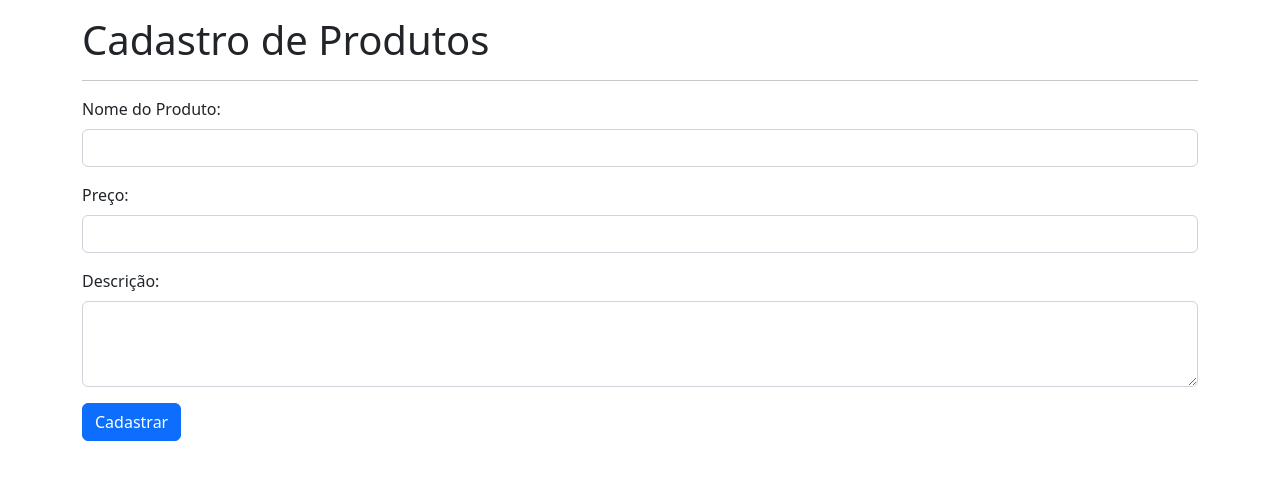
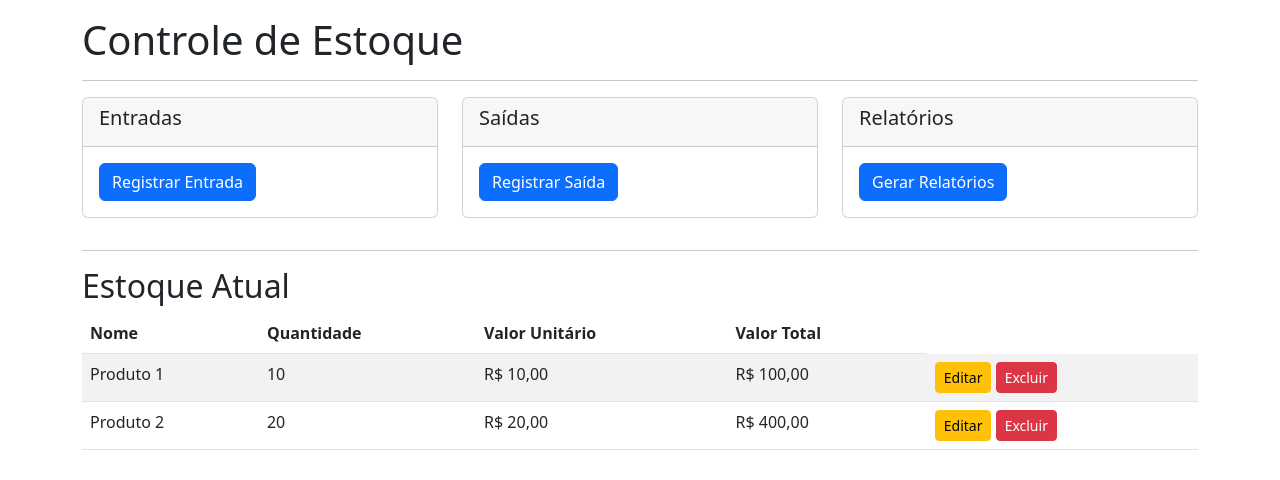
Before and after one commit to sspectro/controle-estoque-googleSheet, a website: page index.html in a window 1280 px wide. Drawn offline with nearby package versions, Linux system fonts and the light colour scheme.

Commit message:
Criação template index.html e cadastro.html

```diff
--- a/index.html
+++ b/index.html
@@ -9,23 +9,84 @@
   </head>
 <body>
     <div class="container mt-3">
-        <h1>Cadastro de Produtos</h1>
+        <h1>Controle de Estoque</h1>
         <hr>
-        <form action="/cadastrar-produto" method="post">
-            <div class="mb-3">
-                <label for="nome" class="form-label">Nome do Produto:</label>
-                <input type="text" class="form-control" id="nome" name="nome" required>
+        <div class="row">
+            <div class="col-md-4">
+                <div class="card mb-3">
+                    <div class="card-header">
+                        <h5 class="card-title">Entradas</h5>
+                    </div>
+                    <div class="card-body">
+                        <p class="card-text">
+                            <a href="/registrar-entrada" class="btn btn-primary">Registrar Entrada</a>
+                        </p>
+                    </div>
+                </div>
             </div>
-            <div class="mb-3">
-                <label for="preco" class="form-label">Preço:</label>
-                <input type="number" class="form-control" id="preco" name="preco" required>
+            <div class="col-md-4">
+                <div class="card mb-3">
+                    <div class="card-header">
+                        <h5 class="card-title">Saídas</h5>
+                    </div>
+                    <div class="card-body">
+                        <p class="card-text">
+                            <a href="/registrar-saida" class="btn btn-primary">Registrar Saída</a>
+                        </p>
+                    </div>
+                </div>
             </div>
-            <div class="mb-3">
-                <label for="descricao" class="form-label">Descrição:</label>
-                <textarea class="form-control" id="descricao" name="descricao" rows="3" required></textarea>
+            <div class="col-md-4">
+                <div class="card mb-3">
+                    <div class="card-header">
+                        <h5 class="card-title">Relatórios</h5>
+                    </div>
+                    <div class="card-body">
+                        <p class="card-text">
+                            <a href="/relatorios" class="btn btn-primary">Gerar Relatórios</a>
+                        </p>
+                    </div>
+                </div>
             </div>
-            <button type="submit" class="btn btn-primary">Cadastrar</button>
-        </form>
+        </div>
+        <hr>
+        <div class="row">
+            <div class="col-md-12">
+                <h2>Estoque Atual</h2>
+                <table class="table table-striped table-hover">
+                    <thead>
+                        <tr>
+                            <th>Nome</th>
+                            <th>Quantidade</th>
+                            <th>Valor Unitário</th>
+                            <th>Valor Total</th>
+                        </tr>
+                    </thead>
+                    <tbody>
+                        <tr>
+                            <td>Produto 1</td>
+                            <td>10</td>
+                            <td>R$ 10,00</td>
+                            <td>R$ 100,00</td>
+                            <td>
+                                <a href="/editar-produto/1" class="btn btn-sm btn-warning">Editar</a>
+                                <a href="/excluir-produto/1" class="btn btn-sm btn-danger">Excluir</a>
+                            </td>
+                        </tr>
+                        <tr>
+                            <td>Produto 2</td>
+                            <td>20</td>
+                            <td>R$ 20,00</td>
+                            <td>R$ 400,00</td>
+                            <td>
+                                <a href="/editar-produto/2" class="btn btn-sm btn-warning">Editar</a>
+                                <a href="/excluir-produto/2" class="btn btn-sm btn-danger">Excluir</a>
+                            </td>
+                        </tr>
+                    </tbody>
+                </table>
+            </div>
+        </div>
     </div>
 
 
```
Also changed, not shown: cadastro.html (added, +67 -0 lines), README.md.
